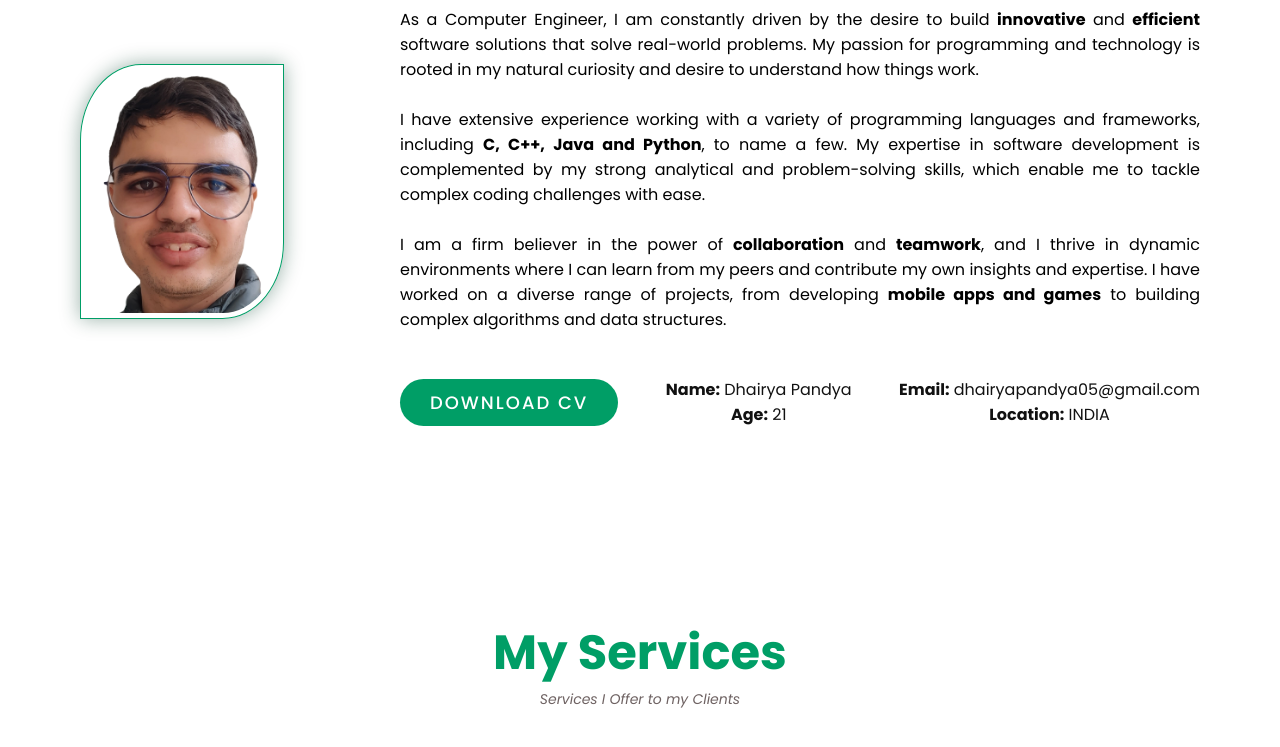
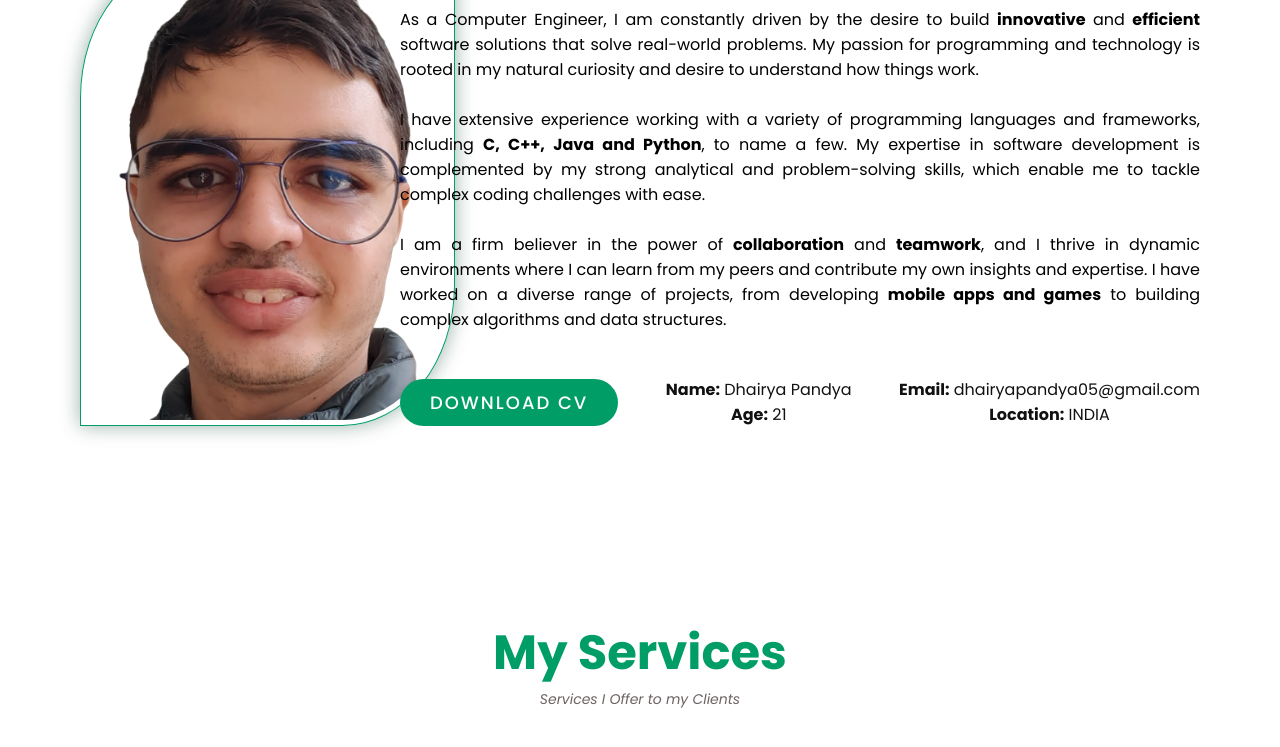
Before and after one commit to dhairya0512/_resume, a plain HTML site: page index.html in a window 1280 px wide. Shown: the part 1070-1817 px from the top of the page. Drawn offline with Linux system fonts and the light colour scheme; a script that the page names is missing.

Commit message:
image width changed

```diff
--- a/style.css
+++ b/style.css
@@ -234,6 +234,7 @@ section {
 
 img {
     max-width: 73%;
+    min-width: 375px;
 }
 
 
```
